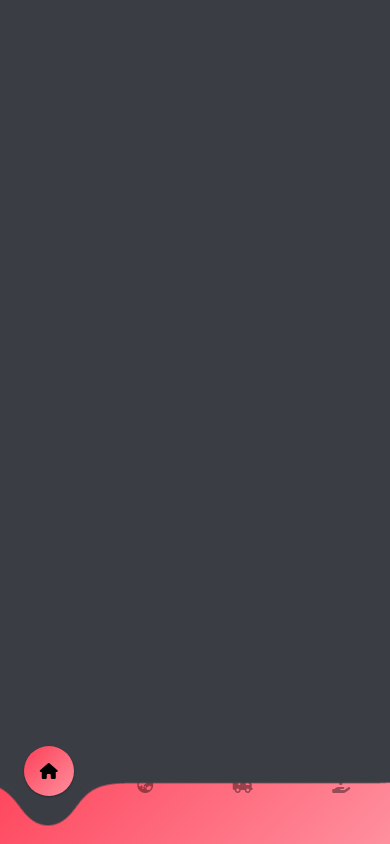
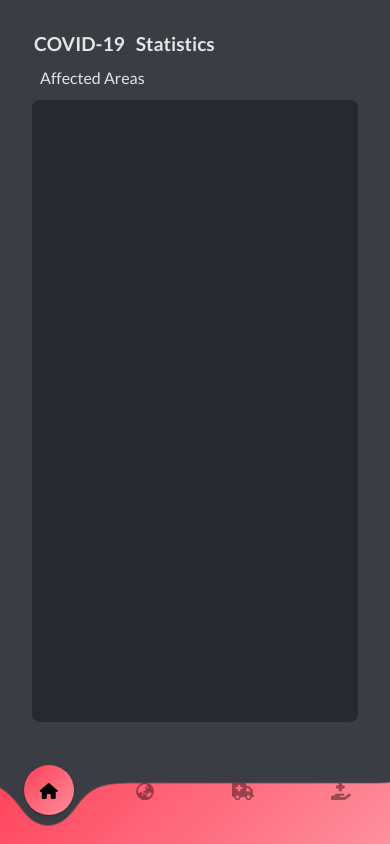
Before and after one commit to rishita2605/corona-webapi, a plain HTML site: page Front-end/index.html in a window 390 px wide. Drawn offline with nearby package versions, Linux system fonts and the light colour scheme.

Commit message:
initial-layout

```diff
--- a/Front-end/index.html
+++ b/Front-end/index.html
@@ -3,12 +3,21 @@
 <head>
     <meta charset="UTF-8">
     <meta name="viewport" content="width=device-width, initial-scale=1.0">
+    <script src="https://code.jquery.com/jquery-3.5.1.min.js" integrity="sha256-9/aliU8dGd2tb6OSsuzixeV4y/faTqgFtohetphbbj0=" crossorigin="anonymous"></script>
+    <link href="https://fonts.googleapis.com/css2?family=Lato:ital,wght@0,100;0,300;0,400;0,700;0,900;1,300;1,400&display=swap" rel="stylesheet">
     <script src="https://kit.fontawesome.com/505cb8a6b1.js" crossorigin="anonymous"></script>
     <link rel="stylesheet" href="navbar-mobile.css"/>
     <title>Corona cases</title>
 </head>
 <body>
     <div id="navbarContainer">
+
+          <div class="main-content">
+            <p class="main">COVID-19 &nbsp Statistics</p>
+            <div class="affected-areas">Affected Areas</div>
+            <div class="map col-1">
+            </div>
+          </div>
         <div id="navbar">
           <div id="bubbleWrapper">
             <div id="bubble1" class="bubble"><span class="icon"><i class="fas fa-home"></i></span></div>
@@ -17,10 +26,10 @@
             <div id="bubble4" class="bubble"><span class="icon"><i class="fas fa-hand-holding-medical"></i></span></div>
           </div>
           <div id="menuWrapper">
-            <div id="menu1" class="menuElement" onclick="move('1', '5%', '#ffcc80')"><i class="fas fa-home bef-icon"></i></div>
-            <div id="menu2" class="menuElement" onclick="move('2', '30%', '#81d4fa')"><i class="fas fa-globe-asia bef-icon"></i></div>
-            <div id="menu3" class="menuElement" onclick="move('3', '55%', '#c5e1a5')"><i class="fas fa-ambulance bef-icon"></i></div>
-            <div id="menu4" class="menuElement" onclick="move('4', '80%', '#ce93d8')"><i class="fas fa-hand-holding-medical bef-icon" ></i></div>
+            <div id="menu1" class="menuElement" onclick="move('1', '5%')"><i class="fas fa-home bef-icon"></i></div>
+            <div id="menu2" class="menuElement" onclick="move('2', '30%')"><i class="fas fa-globe-asia bef-icon"></i></div>
+            <div id="menu3" class="menuElement" onclick="move('3', '55%')"><i class="fas fa-ambulance bef-icon"></i></div>
+            <div id="menu4" class="menuElement" onclick="move('4', '80%')"><i class="fas fa-hand-holding-medical bef-icon" ></i></div>
           </div>
         </div>
         <div id="bgWrapper">
--- a/Front-end/navbar-mobile.js
+++ b/Front-end/navbar-mobile.js
@@ -1,4 +1,11 @@
-function move(id, position, color) {
+//variables + events
+
+
+//event listener
+
+//functions
+function move(id, position) {
+
     var tl = gsap.timeline();
     tl.to("#bgBubble", {duration: 0.15, bottom: "-30px", ease: "ease-out"}, 0)
       .to("#bubble1", {duration: 0.1, y: "200%", boxShadow: 'none', ease: "ease-out",}, 0)
@@ -10,4 +17,17 @@
       .to("#bgBubble", {duration: 0.15, bottom: "-50px", ease: "ease-out"}, '-=0.2')
       .to(`#bubble${id}`, {duration: 0.15, y: "0%", opacity: 1, boxShadow: '0 1px 3px rgba(0,0,0,0.12), 0 1px 2px rgba(0,0,0,0.24)', ease: "ease-out"}, '-=0.1')
       .to(`#bubble${id}> span`, {duration: 0.15, y: "0%", opacity: 0.7, ease: "ease-out"}, '-=0.1')
+
+    //console.log($(`#bubble${id}`).css("transform"));
+    //setting visibility of prev icon when it rises up to a bubble
+    for(var i=1;i<=4;i++){
+      if(i==id){
+        console.log("invisible");
+        $(`#menu${id}`).css("opacity","0");
+      }
+      else{
+        console.log("visible");
+        $(`#menu${i}`).css("opacity","0.7");
+      }
+    }
 }
--- a/Front-end/navbar-mobile.scss
+++ b/Front-end/navbar-mobile.scss
@@ -1,4 +1,10 @@
 $big-bubble:64px;
+*{
+  box-sizing:border-box;
+  padding: 0;
+  margin: 0;
+  font-family: 'Lato', sans-serif;
+}
 body {
     background:pink;
     width: 100vw;
@@ -8,12 +14,19 @@
     align-items: center;
     margin: 0;
     overflow: hidden;
+    color: rgba(229, 229, 229, 1);
   }
 
+
+
 @media screen and (max-width:450px){
+  .main{
+
+  }
   #navbarContainer{
     width:100%;
     height: 100%;
+
     background-color: rgba(58, 62, 68, 1);
     display: flex;
     justify-content: flex-end;
@@ -22,7 +35,6 @@
     position: relative;
     box-shadow: 0 10px 20px rgba(0,0,0,0.19), 0 6px 6px rgba(0,0,0,0.23);
   }
-
   #navbar{
     width: 100%;
     height: 12%; /*60px*/
@@ -36,8 +48,8 @@
     display: flex;
     justify-content: space-around;
     width: 100%;
-    bottom: 1em;
-    top: 10%;
+    bottom: 1.8em;
+
 
   }
 
@@ -58,9 +70,12 @@
   .icon{
     opacity: 0;
     font-size: 1em;
+    color: rgba(0,0,0,1);
   }
   .bef-icon{
-    margin-top:0.5em;
+    margin-top:10%;
+    transform: scale(1.1);
+    color: rgba(0,0,0,1);
   }
 
 
@@ -81,7 +96,7 @@
 
   }
   #bg{
-    background-color: rgba(58, 62, 68, 1);
+    background-color: rgba(58, 62, 68, 1);/*this is somehow responsible for the pits*/
     width: 120%;
     height: 100%;
     margin-left: -10%;
@@ -96,9 +111,7 @@
     left: 1em;
      /*transform: translateX(100%);the pit's translation*/
   }
-  i{
-    margin-top: 0.2em;
-  }
+
   #menuWrapper{
     position: absolute;
     width: 100%;
@@ -133,4 +146,35 @@
     display: none;
     opacity: 0;
   }
+  .main-content{
+    display: grid;
+    padding:2em;
+    height:100%;
+    width:100%;
+    z-index: 9;
+  }
+  #menu1{
+    opacity:0;
+  }
+  .main{
+    grid-row: 1/1;
+
+    font-weight: 700;
+    font-size: 1.2rem;
+    margin-left: 0.1em;
+
+
+  }
+  .affected-areas{
+    grid-row: 2/2;
+    margin-left: 0.5em;
+    font-weight: 400;
+  }
+  .col-1{
+    grid-row: 3/50;
+    background-color: rgba(38, 41, 46, 1);
+    height:100%;
+    width: 100%;
+    border-radius: 0.5em;
+  }
 }
```
Also changed, not shown: Front-end/navbar-mobile.css, 1 other file.
